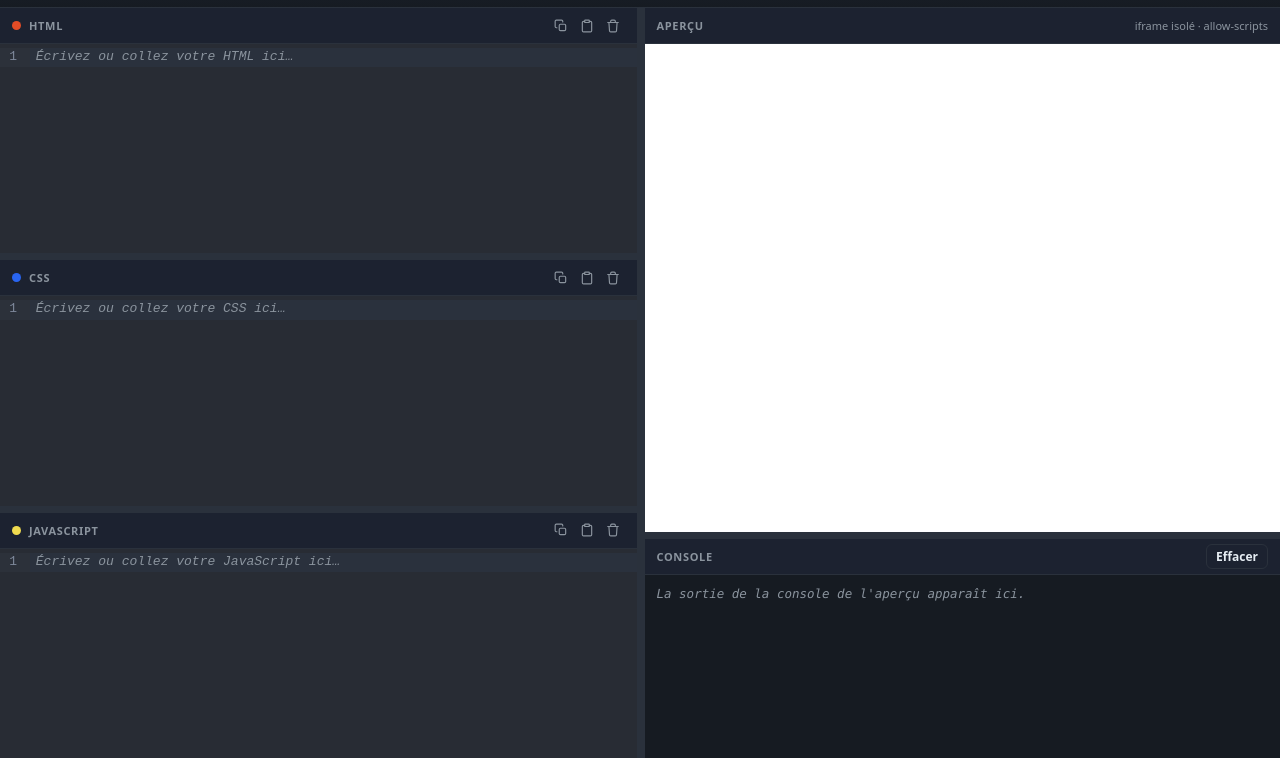
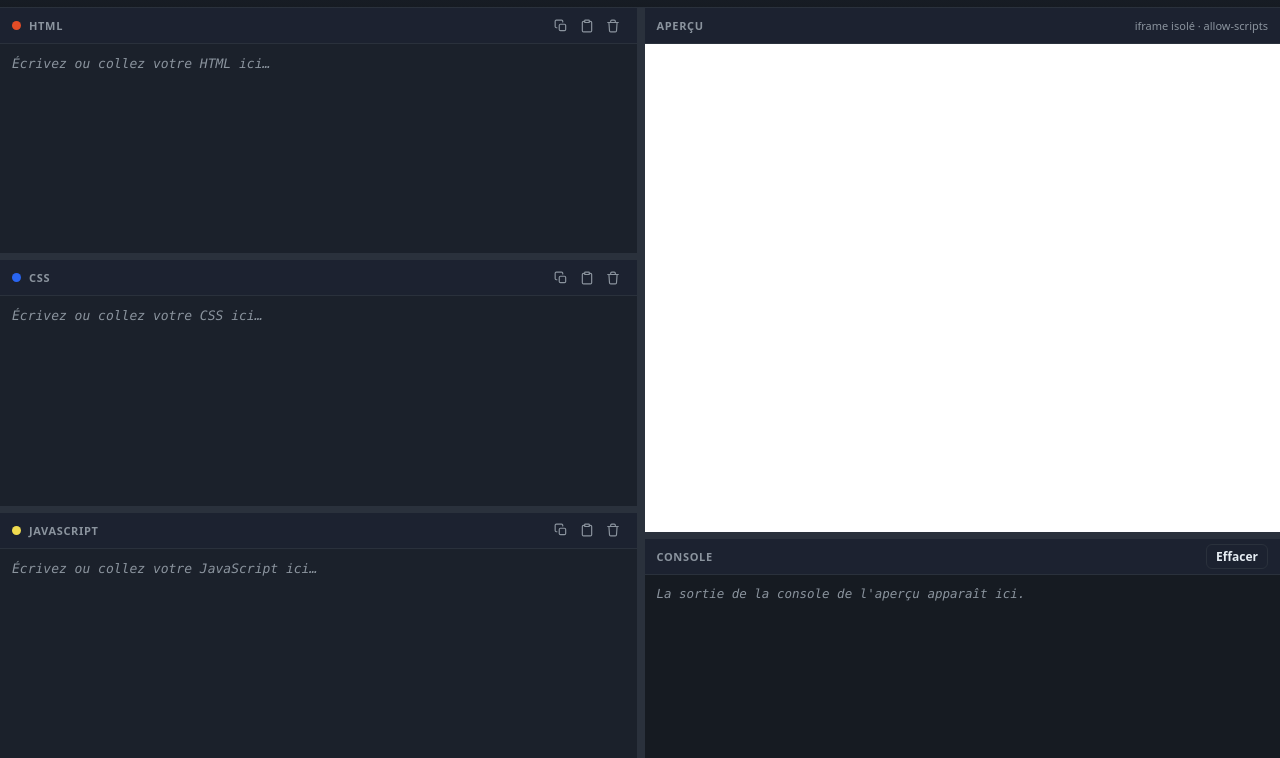
Before and after one commit to leokamal/leokamal.github.io, a website built with Vite: page index.html in a window 1280 px wide. Shown: the part 42-800 px from the top of the page. Built offline with nearby package versions, Linux system fonts and the light colour scheme.

Commit message:
feat: replace CodeMirror editors with plain <textarea> inputs
Per request: the HTML/CSS/JS inputs are now multiline <textarea> blocks.
- EditorManager rewritten as a thin adapter over 3 textareas (getSources/
  setSource/insertText/clear); 'input' + programmatic edits drive the same
  debounced render. Copy/Paste/Clear + Load example work unchanged.
- placeholders are native textarea placeholders translated via a new
  data-i18n-placeholder hook in I18n.apply()
- removed the CodeMirror CDN import map entirely -> no runtime dependency,
  works fully offline; trimmed package.json (vite now optional-only)
- styles: .code-input textarea theme (dark monospace, LTR code in RTL UI);
  scrollbar + main.css comment updated; dropped CM-specific rules
- README updated throughout (textarea, offline, patterns, roadmap)

Trade-off: no syntax highlighting/line numbers (roadmap: swap in a real editor).

Co-Authored-By: Claude Opus 4.8 (1M context) <noreply@anthropic.com>

```diff
--- a/index.html
+++ b/index.html
@@ -20,30 +20,11 @@
     <link rel="stylesheet" href="styles/main.css" />
 
     <!--
-      No build step: CodeMirror 6 is published as many small ES-module packages.
-      We load them straight from the esm.sh CDN through an import map, so the
-      modules under src/ can `import` them by their bare package names with no
-      bundler. (Import maps are page-global, so every module resolves through it.)
-
-      `?deps=@codemirror/state@6,@codemirror/view@6` pins the shared peer
-      dependencies to a single version across every package. CM6 stores editor
-      configuration in "facets" whose identity is module-instance-bound; if two
-      packages loaded *different* copies of @codemirror/state you'd get the
-      classic "Unrecognized extension value" error. Pinning dedupes them.
+      No build step and no external dependencies: the HTML/CSS/JS inputs are
+      plain <textarea> elements and all logic is local ES modules under src/.
+      Serve over http:// (e.g. `npm start`) — browsers block local ES modules
+      loaded over the file:// protocol.
     -->
-    <script type="importmap">
-      {
-        "imports": {
-          "codemirror": "https://esm.sh/codemirror@6?deps=@codemirror/state@6,@codemirror/view@6",
-          "@codemirror/state": "https://esm.sh/@codemirror/state@6",
-          "@codemirror/view": "https://esm.sh/@codemirror/view@6?deps=@codemirror/state@6",
-          "@codemirror/lang-html": "https://esm.sh/@codemirror/lang-html@6?deps=@codemirror/state@6,@codemirror/view@6",
-          "@codemirror/lang-css": "https://esm.sh/@codemirror/lang-css@6?deps=@codemirror/state@6,@codemirror/view@6",
-          "@codemirror/lang-javascript": "https://esm.sh/@codemirror/lang-javascript@6?deps=@codemirror/state@6,@codemirror/view@6",
-          "@codemirror/theme-one-dark": "https://esm.sh/@codemirror/theme-one-dark@6?deps=@codemirror/state@6,@codemirror/view@6"
-        }
-      }
-    </script>
   </head>
 
   <body>
@@ -104,7 +85,17 @@
               <button class="icon-btn" type="button" data-action="clear" data-editor="html" data-i18n-title="action.clear"><svg class="icon"><use href="#i-clear"></use></svg></button>
             </div>
           </div>
-          <div class="editor-host" id="editor-html"></div>
+          <textarea
+            id="editor-html"
+            class="code-input"
+            spellcheck="false"
+            autocomplete="off"
+            autocapitalize="off"
+            autocorrect="off"
+            aria-label="HTML"
+            data-i18n-placeholder="placeholder.html"
+            placeholder="Écrivez ou collez votre HTML ici…"
+          ></textarea>
         </div>
 
         <div class="gutter gutter-row" data-resizer="ed1" role="separator"
@@ -120,7 +111,17 @@
               <button class="icon-btn" type="button" data-action="clear" data-editor="css" data-i18n-title="action.clear"><svg class="icon"><use href="#i-clear"></use></svg></button>
             </div>
           </div>
-          <div class="editor-host" id="editor-css"></div>
+          <textarea
+            id="editor-css"
+            class="code-input"
+            spellcheck="false"
+            autocomplete="off"
+            autocapitalize="off"
+            autocorrect="off"
+            aria-label="CSS"
+            data-i18n-placeholder="placeholder.css"
+            placeholder="Écrivez ou collez votre CSS ici…"
+          ></textarea>
         </div>
 
         <div class="gutter gutter-row" data-resizer="ed2" role="separator"
@@ -136,7 +137,17 @@
               <button class="icon-btn" type="button" data-action="clear" data-editor="js" data-i18n-title="action.clear"><svg class="icon"><use href="#i-clear"></use></svg></button>
             </div>
           </div>
-          <div class="editor-host" id="editor-js"></div>
+          <textarea
+            id="editor-js"
+            class="code-input"
+            spellcheck="false"
+            autocomplete="off"
+            autocapitalize="off"
+            autocorrect="off"
+            aria-label="JavaScript"
+            data-i18n-placeholder="placeholder.js"
+            placeholder="Écrivez ou collez votre JavaScript ici…"
+          ></textarea>
         </div>
       </section>
 
--- a/src/editors/EditorManager.js
+++ b/src/editors/EditorManager.js
@@ -1,85 +1,59 @@
 /**
- * Owns the three CodeMirror 6 editors and exposes their combined sources.
+ * Owns the three editor inputs (plain <textarea> elements) and exposes their
+ * combined sources.
  * @module editors/EditorManager
+ *
+ * These are deliberately simple multiline text inputs — no editor library, no
+ * external dependency. Placeholders are native textarea `placeholder`
+ * attributes (translated by the i18n layer via `data-i18n-placeholder`).
  */
-
-import { EditorView, basicSetup } from "codemirror";
-import { placeholder } from "@codemirror/view";
-import { Compartment } from "@codemirror/state";
-import { html } from "@codemirror/lang-html";
-import { css } from "@codemirror/lang-css";
-import { javascript } from "@codemirror/lang-javascript";
-import { oneDark } from "@codemirror/theme-one-dark";
 
 /** @typedef {"html" | "css" | "js"} SourceKind */
 
 /** Source kinds in a stable order — iterate this, never Object.keys. */
 const KINDS = /** @type {ReadonlyArray<SourceKind>} */ (["html", "css", "js"]);
 
-/**
- * Strategy lookup: maps a source kind to its CodeMirror language extension
- * factory. Adding a language is a one-line change here.
- * @type {Record<SourceKind, () => import("@codemirror/state").Extension>}
- */
-const LANGUAGE_STRATEGIES = { html, css, js: javascript };
-
 export class EditorManager {
-  /** @type {Record<SourceKind, EditorView>} */
-  #views = /** @type {any} */ ({});
-  /** Per-editor compartment so the placeholder can be re-translated live. */
-  #placeholderCompartments = /** @type {Record<SourceKind, Compartment>} */ ({});
+  /** @type {Record<SourceKind, HTMLTextAreaElement>} */
+  #inputs = /** @type {any} */ ({});
+  /** @type {(() => void) | undefined} */
+  #onChange;
 
   /**
    * @param {object} options
-   * @param {Record<SourceKind, HTMLElement>} options.mounts        host elements
-   * @param {Partial<Record<SourceKind, string>>} [options.sources] initial contents (default empty)
-   * @param {Partial<Record<SourceKind, string>>} [options.placeholders] ghost text per editor
-   * @param {() => void} [options.onChange]   invoked after every document edit
+   * @param {Record<SourceKind, HTMLTextAreaElement>} options.mounts  the <textarea> elements
+   * @param {Partial<Record<SourceKind, string>>} [options.sources]   initial contents
+   * @param {() => void} [options.onChange]  invoked after any edit (typed or programmatic)
    */
-  constructor({ mounts, sources = {}, placeholders = {}, onChange }) {
+  constructor({ mounts, sources = {}, onChange }) {
+    this.#onChange = onChange;
     for (const kind of KINDS) {
-      const compartment = new Compartment();
-      this.#placeholderCompartments[kind] = compartment;
-      this.#views[kind] = EditorManager.#createView({
-        parent: mounts[kind],
-        doc: sources[kind] ?? "",
-        language: LANGUAGE_STRATEGIES[kind](),
-        placeholderText: placeholders[kind] ?? "",
-        placeholderCompartment: compartment,
-        onChange,
-      });
+      const input = mounts[kind];
+      this.#inputs[kind] = input;
+      if (sources[kind] != null) input.value = sources[kind];
+      // User typing/native paste fires `input`; programmatic edits below call
+      // #onChange explicitly (setting .value never dispatches `input`).
+      input.addEventListener("input", () => this.#onChange?.());
     }
-  }
-
-  /**
-   * Factory: build a fully configured EditorView for one source kind.
-   * @returns {EditorView}
-   */
-  static #createView({ parent, doc, language, placeholderText, placeholderCompartment, onChange }) {
-    const notifyOnEdit = EditorView.updateListener.of((update) => {
-      if (update.docChanged) onChange?.();
-    });
-
-    return new EditorView({
-      doc,
-      parent,
-      extensions: [
-        basicSetup,
-        oneDark,
-        language,
-        EditorView.lineWrapping,
-        placeholderCompartment.of(placeholder(placeholderText)),
-        notifyOnEdit,
-      ],
-    });
   }
 
   /** @returns {Record<SourceKind, string>} the current contents of every editor */
   getSources() {
     /** @type {any} */
     const out = {};
-    for (const kind of KINDS) out[kind] = this.#views[kind].state.doc.toString();
+    for (const kind of KINDS) out[kind] = this.#inputs[kind].value;
     return out;
+  }
+
+  /** @param {SourceKind} kind @returns {string} */
+  getSource(kind) {
+    return this.#inputs[kind].value;
+  }
+
+  /** Replace one editor's contents. @param {SourceKind} kind @param {string} text */
+  setSource(kind, text) {
+    this.#inputs[kind].value = text;
+    this.#onChange?.();
   }
 
   /**
@@ -87,18 +61,8 @@ export class EditorManager {
    * @param {Record<SourceKind, string>} sources
    */
   setSources(sources) {
-    for (const kind of KINDS) this.setSource(kind, sources[kind] ?? "");
-  }
-
-  /** @param {SourceKind} kind @returns {string} */
-  getSource(kind) {
-    return this.#views[kind].state.doc.toString();
-  }
-
-  /** Replace one editor's contents. @param {SourceKind} kind @param {string} text */
-  setSource(kind, text) {
-    const view = this.#views[kind];
-    view.dispatch({ changes: { from: 0, to: view.state.doc.length, insert: text } });
+    for (const kind of KINDS) this.#inputs[kind].value = sources[kind] ?? "";
+    this.#onChange?.();
   }
 
   /** Empty one editor (the placeholder reappears). @param {SourceKind} kind */
@@ -107,31 +71,17 @@ export class EditorManager {
   }
 
   /**
-   * Insert text at the cursor (replacing any selection) — used by "Paste".
+   * Insert text at the caret (replacing any selection) — used by "Paste".
    * @param {SourceKind} kind @param {string} text
    */
   insertText(kind, text) {
-    const view = this.#views[kind];
-    const { from, to } = view.state.selection.main;
-    view.dispatch({
-      changes: { from, to, insert: text },
-      selection: { anchor: from + text.length },
-    });
-    view.focus();
-  }
-
-  /**
-   * Re-translate every editor's placeholder without touching its content.
-   * @param {Partial<Record<SourceKind, string>>} placeholders
-   */
-  setPlaceholders(placeholders) {
-    for (const kind of KINDS) {
-      const view = this.#views[kind];
-      view.dispatch({
-        effects: this.#placeholderCompartments[kind].reconfigure(
-          placeholder(placeholders[kind] ?? "")
-        ),
-      });
-    }
+    const input = this.#inputs[kind];
+    const start = input.selectionStart ?? input.value.length;
+    const end = input.selectionEnd ?? input.value.length;
+    input.value = input.value.slice(0, start) + text + input.value.slice(end);
+    const caret = start + text.length;
+    input.setSelectionRange(caret, caret);
+    input.focus();
+    this.#onChange?.();
   }
 }
--- a/src/main.js
+++ b/src/main.js
@@ -20,19 +20,13 @@ import { ResizableGrid } from "./layout/ResizableGrid.js";
 function bootstrap() {
   const byId = (id) => document.getElementById(id);
 
-  // i18n first so every component can be built with the right language. The
-  // onChange callback pushes non-DOM text (placeholders, console empty-state)
-  // into the components that own it. `editors`/`consolePanel` are referenced
-  // lazily here and only invoked from apply() below, after they exist.
+  // i18n first so the console empty-state can be built with the right language.
+  // Editor placeholders + all labelled markup are handled declaratively inside
+  // I18n.apply(); only the dynamically-rendered console empty-state needs this
+  // callback. `consolePanel` is referenced lazily (invoked from apply() below,
+  // after it exists).
   const i18n = new I18n({
-    onChange: (_lang, dict) => {
-      editors.setPlaceholders({
-        html: dict["placeholder.html"],
-        css: dict["placeholder.css"],
-        js: dict["placeholder.js"],
-      });
-      consolePanel.setEmptyText(dict["console.empty"]);
-    },
+    onChange: (_lang, dict) => consolePanel.setEmptyText(dict["console.empty"]),
   });
   const dict = i18n.dict();
 
@@ -51,27 +45,18 @@ function bootstrap() {
     onConsoleMessage: (message) => consolePanel.append(message),
   });
 
-  // Editors — start empty with translated placeholders; a doc edit schedules a
-  // debounced re-render of the preview.
+  // Editors — empty <textarea>s with native placeholders; any edit (typed or
+  // programmatic) schedules a debounced re-render of the preview.
   const editors = new EditorManager({
     mounts: { html: byId("editor-html"), css: byId("editor-css"), js: byId("editor-js") },
-    sources: { html: "", css: "", js: "" },
-    placeholders: {
-      html: dict["placeholder.html"],
-      css: dict["placeholder.css"],
-      js: dict["placeholder.js"],
-    },
     onChange: debounce(() => preview.render(editors.getSources()), PREVIEW_DEBOUNCE_MS),
   });
 
   wireLanguageSwitcher(byId("lang-select"), i18n);
   wireEditorActions(editors);
 
-  // Toolbar: load the demo into the editors.
-  byId("load-example").addEventListener("click", () => {
-    editors.setSources(EXAMPLE_SOURCES);
-    preview.render(editors.getSources());
-  });
+  // Toolbar: load the demo into the editors (setSources triggers the re-render).
+  byId("load-example").addEventListener("click", () => editors.setSources(EXAMPLE_SOURCES));
 
   setupResizableLayout();
 
--- a/styles/base.css
+++ b/styles/base.css
@@ -25,13 +25,13 @@ body {
 
 /* Custom scrollbars (WebKit/Blink). */
 .console-output::-webkit-scrollbar,
-.cm-scroller::-webkit-scrollbar { width: 10px; height: 10px; }
+.code-input::-webkit-scrollbar { width: 10px; height: 10px; }
 .console-output::-webkit-scrollbar-thumb,
-.cm-scroller::-webkit-scrollbar-thumb {
+.code-input::-webkit-scrollbar-thumb {
   background: #30363d;
   border-radius: 6px;
   border: 2px solid transparent;
   background-clip: padding-box;
 }
 .console-output::-webkit-scrollbar-thumb:hover,
-.cm-scroller::-webkit-scrollbar-thumb:hover { background: #3d444d; }
+.code-input::-webkit-scrollbar-thumb:hover { background: #3d444d; }
--- a/styles/editor.css
+++ b/styles/editor.css
@@ -1,19 +1,29 @@
-/* Editor host + CodeMirror overrides.
+/* Plain-textarea code editors (HTML / CSS / JS).
 
-   These stay UNLAYERED (see main.css): CodeMirror injects its base theme as an
-   unlayered <style> at runtime, and unlayered rules outrank any @layer, so our
-   overrides must be unlayered to win on normal specificity/source order. */
+   No editor library — just a styled multiline input that fills its pane and
+   scrolls. Placeholder ghost text is the native textarea placeholder. */
 
-.editor-host {
+.code-input {
   flex: 1 1 auto;
   min-height: 0;
-  overflow: hidden;
-  position: relative;
+  width: 100%;
+  box-sizing: border-box;
+  margin: 0;
+  padding: 10px 12px;
+  border: 0;
+  resize: none;
+  background: var(--code-bg);
+  color: var(--text);
+  font-family: ui-monospace, "SFMono-Regular", "Cascadia Code", Menlo, Consolas,
+    monospace;
+  font-size: 13px;
+  line-height: 1.5;
+  tab-size: 2;
+  white-space: pre-wrap; /* wrap long lines, preserve indentation */
+  overflow: auto;
 }
+/* Code is direction-neutral: keep it LTR even when the UI is RTL (Arabic). */
+.code-input { direction: ltr; text-align: left; }
 
-.cm-editor { height: 100%; font-size: 13px; }
-.cm-editor .cm-scroller { overflow: auto; }
-.cm-editor.cm-focused { outline: none; }
-
-/* Placeholder ghost text shown while an editor is empty. */
-.cm-editor .cm-placeholder { color: var(--text-dim); font-style: italic; }
+.code-input:focus { outline: none; box-shadow: inset 0 2px 0 0 var(--accent); }
+.code-input::placeholder { color: var(--text-dim); font-style: italic; opacity: 1; }
--- a/styles/main.css
+++ b/styles/main.css
@@ -8,10 +8,8 @@
      components, editor, console → painted UI
      responsive → must come LAST so its media query overrides the above
 
-   (We intentionally avoid @layer here: CodeMirror injects UNLAYERED styles at
-   runtime, and unlayered rules beat any @layer, so our editor overrides must
-   stay unlayered too. For production these files would be concatenated into one
-   request — see the README.)
+   (For production these files would be concatenated into one request to avoid
+   the @import waterfall — see the README.)
    ============================================================================= */
 
 @import url("./tokens.css");
--- a/styles/tokens.css
+++ b/styles/tokens.css
@@ -6,6 +6,7 @@
   --bg:        #0d1117;
   --bg-elev:   #161b22;
   --bg-elev-2: #1c2230;
+  --code-bg:   #1b212b; /* editor textarea surface */
   --border:    #2a313c;
   --text:      #e6edf3;
   --text-dim:  #8b949e;
```
Also changed, not shown: package.json (+4 -9 lines), src/i18n/I18n.js (+9 -5 lines), README.md.
